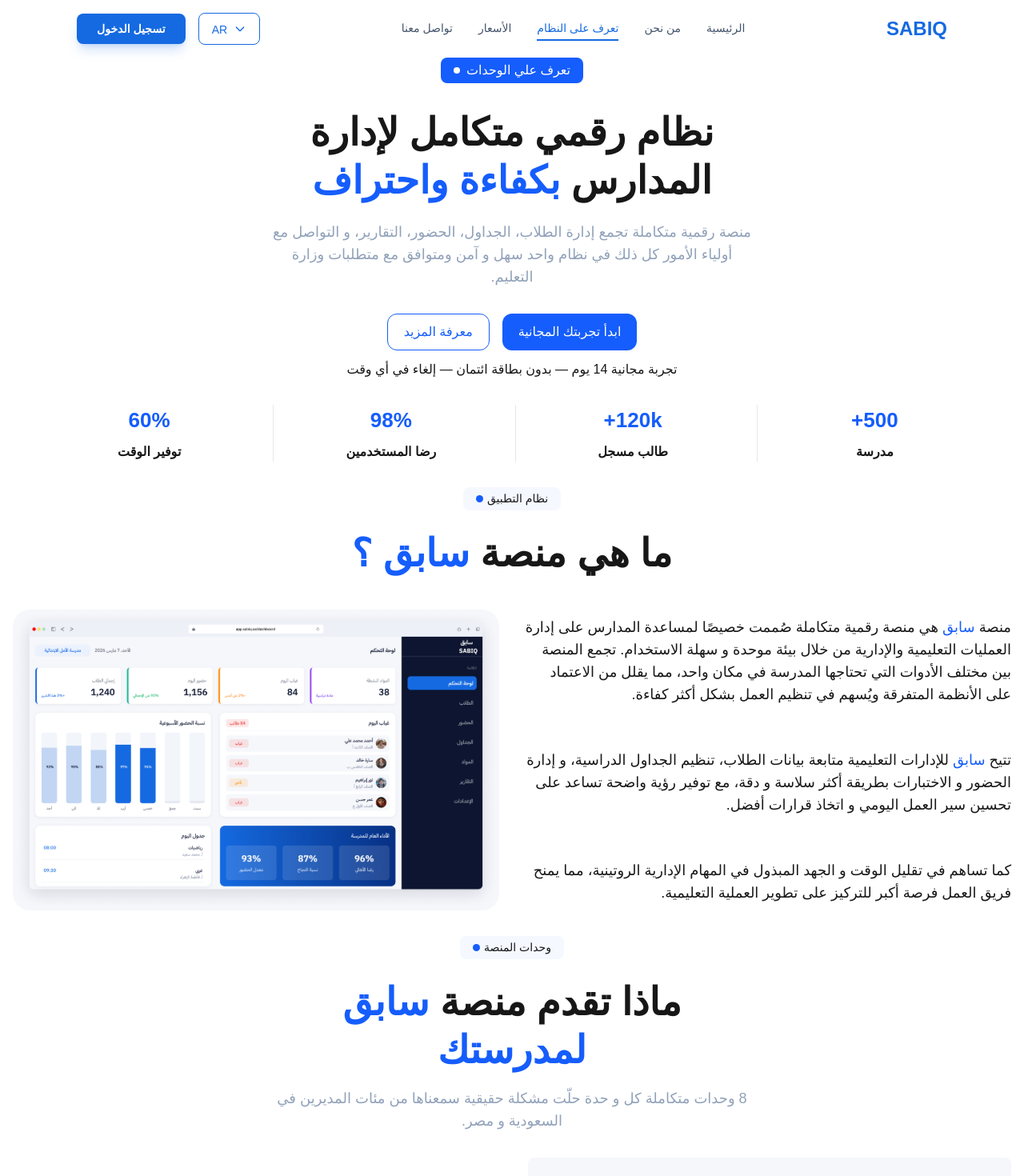
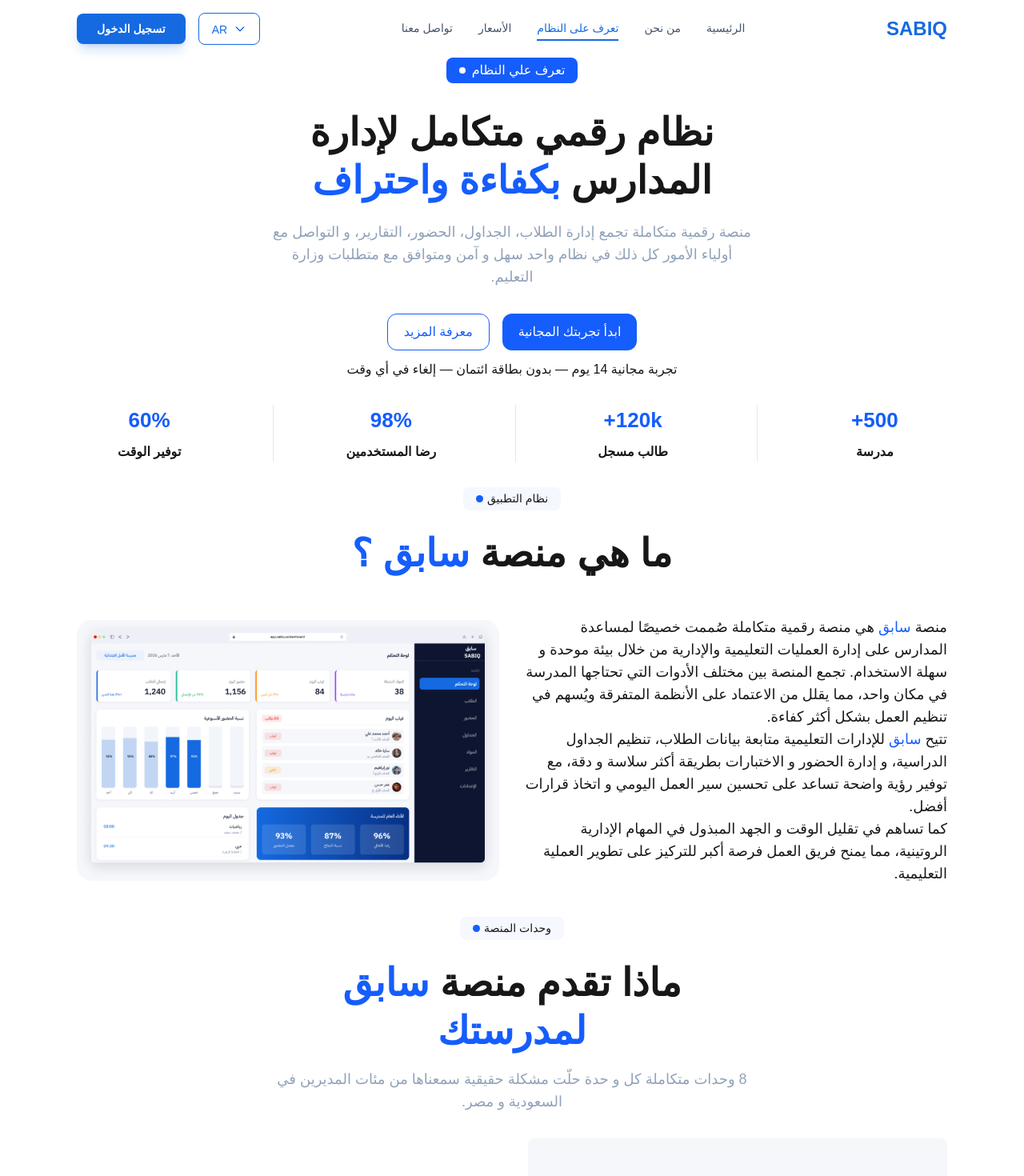
Before and after one commit to sabiqoeducational/sabiq-frontend, a Next.js app: page /features in a window 1280 px wide. Shown: the top 1470 px of the page at 80% size. Built offline with nearby package versions, Linux system fonts and the light colour scheme.

Commit message:
Fix problems in features page

```diff
--- a/app/(platform)/features/page.tsx
+++ b/app/(platform)/features/page.tsx
@@ -6,8 +6,15 @@
 const Page = () => {
   return (
     <>
-      <FeatureHeroSection />
-      <AppSystemSection/>
+      <FeatureHeroSection
+        head="تعرف علي النظام"
+        title="نظام رقمي متكامل لإدارة المدارس"
+        subtitle="بكفاءة واحتراف"
+        description=" منصة رقمية متكاملة تجمع إدارة الطلاب، الجداول، الحضور، التقارير، و
+          التواصل مع أولياء الأمور كل ذلك في نظام واحد سهل و آمن ومتوافق مع
+          متطلبات وزارة التعليم."
+      />
+      <AppSystemSection />
       <FeatureServiceSection />
       <FeatureHowitWork />
       <SabeqSlider />
--- a/app/(platform)/page.tsx
+++ b/app/(platform)/page.tsx
@@ -23,6 +23,7 @@
   testimonialsData,
   testimonialsTitle
 } from '@/modules/landing/constants/landingData';
+import FeatureHowitWork from '@/modules/platform/ui/Feature/FeatureHowitWork';
 
 export default async function PlatformHomePage() {
 
@@ -67,7 +68,9 @@
         features={showcaseFeatures}
       />
 
-      <HowItWorks steps={stepsData} />
+      {/* <HowItWorks steps={stepsData} /> */}
+
+      <FeatureHowitWork />
 
       <AppDownloadBanner />
 
--- a/modules/platform/layout/Footer.jsx
+++ b/modules/platform/layout/Footer.jsx
@@ -6,7 +6,7 @@
   return (
     <div className="flex flex-col bg-(--bg-secondary) p-4">
       <div className="grid  grid-cols-1 grid-rows-1 md:grid-rows-2 lg:grid-rows-1 lg:grid-cols-4  gap-8">
-        <div className="grid grid-cols-1 md:grid-cols-4 gap-8 lg:col-span-3">
+        <div className="grid grid-cols-1 md:grid-cols-4 gap-8 lg:col-span-3 lg:justify-items-center">
           <div className="flex flex-col">
             <h3 className="font-bold text-3xl text-(--tenant-primary) mb-4">
               سابق
@@ -98,9 +98,9 @@
                   width={24}
                   height={24}
                 />
-                <span className="text-(--text-secondary) text-sm">
+                <bdi className="text-(--text-secondary) text-sm">
                   +096 500 000 000
-                </span>
+                </bdi>
               </li>
               <li className="flex gap-2">
                 <Image
@@ -164,7 +164,7 @@
           </div>
         </div>
       </div>
-      <div className="flex justify-center items-end p-4 border-t border-[#D8DCF0] text-xs font-medium">
+      <div className="flex justify-center items-end pt-4 border-t border-[#D8DCF0] text-xs font-medium">
         جميع الحقوق محفوظة لدى 2026 &copy; Sapiq
       </div>
     </div>
--- a/modules/platform/ui/Feature/AppSystemSection.tsx
+++ b/modules/platform/ui/Feature/AppSystemSection.tsx
@@ -23,7 +23,7 @@
     },
   });
   return (
-    <section className="flex flex-col items-center m-4">
+    <section className="flex flex-col items-center m-4 lg:mx-24 ">
       <motion.div
         initial={"initial"}
         whileInView={"animate"}
@@ -76,7 +76,7 @@
           whileInView={"animate"}
           variants={childVariants("right")}
           viewport={{ once: true }}
-          className="flex flex-col justify-between py-2 lg:w-1/2"
+          className="flex flex-col justify-around py-2 lg:w-1/2"
         >
           <p className="text-base font-medium leading-6 md:text-lg lg:leading-7">
             منصة <span className="text-(--tenant-primary)">سابق</span> هي منصة
--- a/modules/platform/ui/Feature/FeatureForWho.tsx
+++ b/modules/platform/ui/Feature/FeatureForWho.tsx
@@ -77,7 +77,7 @@
   };
 
   return (
-    <section className="flex flex-col items-center m-4">
+    <section className="flex flex-col items-center m-4 lg:mx-24 ">
       <motion.div
         initial={{ opacity: 0, y: -20 }}
         whileInView={{ opacity: 1, y: 0 }}
@@ -85,7 +85,7 @@
         viewport={{ once: true }}
         className="feature-headline"
       >
-        كيف يعمل سابق ؟<span></span>
+        لمن صمم سابق ؟<span></span>
       </motion.div>
       <motion.h2
         initial={{ opacity: 0, y: 20 }}
@@ -94,8 +94,10 @@
         viewport={{ once: true }}
         className="text-3xl text-center w-80 font-semibold mb-4 md:text-5xl md:w-150 md:leading-15 "
       >
-        ابدأ استخدام المنصة في
-        <span className="text-(--tenant-primary) "> خطوات بسيطة</span>
+        مصمم
+        <span className="text-(--tenant-primary) "> سابق </span>
+        لك, أيا كان
+        <span className="text-(--tenant-primary) "> دورك</span>
       </motion.h2>
       <motion.p
         initial={{ opacity: 0, y: 20 }}
@@ -104,8 +106,8 @@
         viewport={{ once: true }}
         className="text-base text-slate-400 text-center mb-8 md:w-150 md:text-lg"
       >
-        ابدأ استخدام منصة سابق في خطوات بسيطة، لتتمكن مدرستك من إدارة العمليات
-        التعليمية و الإدارية بكفاءة و سهولة.
+        يمنحك سابق الأدوات التي تحتاجها بالضبط،سواء كنت مديرًا أو معلمًا أو
+        وليًا للأمر.{" "}
       </motion.p>
 
       <motion.div
@@ -120,8 +122,9 @@
         initial={{ opacity: 0, x: 50 }}
         whileInView={{ opacity: 1, x: 0 }}
         transition={{ duration: 0.6, delay: 0.8 }}
-        viewport={{once:true}}
-      className="relative w-full group p-4">
+        viewport={{ once: true }}
+        className="relative w-full group p-4"
+      >
         <div
           ref={scrollRef}
           className="flex overflow-x-auto gap-5 scroll-smooth no-scrollbar"
--- a/modules/platform/ui/Feature/FeatureHeroSection.tsx
+++ b/modules/platform/ui/Feature/FeatureHeroSection.tsx
@@ -1,7 +1,14 @@
 "use client";
 import { feature } from "@/shared/types/featuePage";
 import { motion } from "framer-motion";
-const FeatureHeroSection = () => {
+type Props = {
+  head: string;
+  title: string;
+  subtitle: string;
+  description: string;
+  isNumbers?: boolean;
+};
+const FeatureHeroSection = ({head , title, subtitle ,description , isNumbers = true}: Props) => {
   const featureNumbers: feature[] = [
     {
       number: "500+",
@@ -21,7 +28,7 @@
     },
   ];
   return (
-    <section className="flex flex-col items-center m-4">
+    <section className="flex flex-col items-center m-4 lg:mx-24 ">
       <motion.div
         initial={{ opacity: 0 }}
         animate={{ opacity: 1 }}
@@ -29,17 +36,15 @@
         className="flex flex-col items-center"
       >
         <div className="bg-(--tenant-primary) text-white px-4 py-1 rounded-lg flex items-center gap-2 mb-8 ">
-          تعرف علي الوحدات{" "}
+         {head}
           <span className="inline-block bg-white w-2 h-2 rounded-full "></span>
         </div>
         <h2 className="text-3xl text-center w-70 font-semibold mb-5 md:text-5xl md:w-150 md:leading-15">
-          نظام رقمي متكامل لإدارة المدارس{" "}
-          <span className="text-(--tenant-primary)">بكفاءة واحتراف</span>
+          {title}
+          <span className="text-(--tenant-primary)"> {subtitle}</span>
         </h2>
         <p className="text-base text-slate-400 text-center mb-8 md:w-150 md:text-lg">
-          منصة رقمية متكاملة تجمع إدارة الطلاب، الجداول، الحضور، التقارير، و
-          التواصل مع أولياء الأمور كل ذلك في نظام واحد سهل و آمن ومتوافق مع
-          متطلبات وزارة التعليم.
+         {description}
         </p>
         <div className="w-full flex gap-4 mb-3 md:justify-center">
           <button className="bg-(--tenant-primary) text-white py-2.5 px-5 rounded-xl grow md:grow-0">
@@ -59,7 +64,7 @@
         transition={{ duration: 0.5, delay: 0.9 }}
         className="flex flex-wrap gap-2 md:flex-nowrap md:w-full lg:w-300"
       >
-        {featureNumbers.map((item) => (
+        { isNumbers && featureNumbers.map((item) => (
           <div
             key={item.title}
             className="w-[48%] md:flex-1 flex flex-col justify-center items-center gap-2 font-semibold
--- a/modules/platform/ui/Feature/FeatureHowitWork.tsx
+++ b/modules/platform/ui/Feature/FeatureHowitWork.tsx
@@ -31,7 +31,7 @@
   ];
 
   return (
-    <section className="flex flex-col items-center m-4">
+    <section className="flex flex-col items-center m-4 lg:mx-24 ">
       <motion.div
       initial={{ opacity: 0, y: -20 }}
       whileInView={{ opacity: 1, y: 0 }}
--- a/modules/platform/ui/Feature/FeatureItem.tsx
+++ b/modules/platform/ui/Feature/FeatureItem.tsx
@@ -60,7 +60,7 @@
         <h4 className="text-center w-full lg:text-right text-[20px] font-semibold md:text-4xl">
           {data.title}
         </h4>
-        <p className="text-center lg:text-right text-sm text-(--text-secondary) font-normal md:text-base">
+        <p className="text-center lg:text-right text-sm text-(--text-secondary) font-normal md:text-base lg:w-3/4">
           {data.description}
         </p>
       </div>
--- a/modules/platform/ui/Feature/FeatureServiceSection.tsx
+++ b/modules/platform/ui/Feature/FeatureServiceSection.tsx
@@ -95,7 +95,7 @@
   ];
 
   return (
-    <section className="flex flex-col items-center m-4">
+    <section className="flex flex-col items-center m-4 lg:mx-24 ">
       <motion.div
         initial={{ y: -20, opacity: 0 }}
         whileInView={{ y: 0, opacity: 1 , transition: { duration: 0.5 , delay: 0.2 } }}
```
